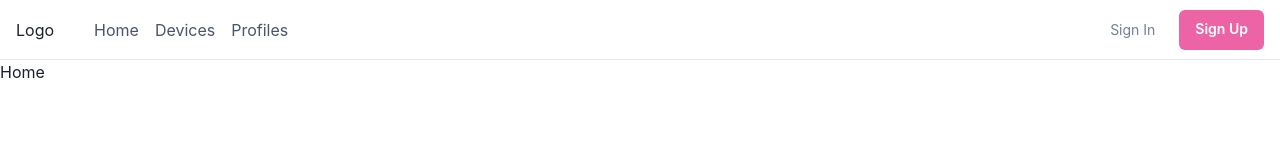
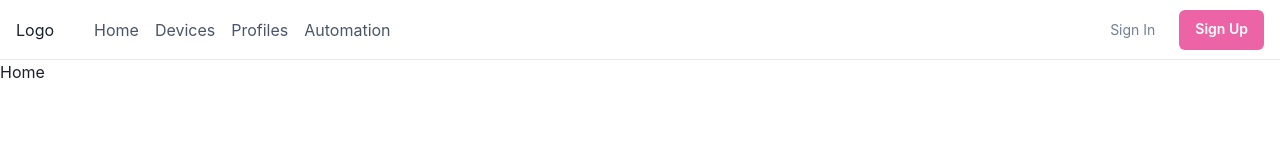
Before and after one commit to tryhardlaijun/ICT2106_P2_Project, a React (Create React App) app in the folder SmartHomeManager/SmartHomeManager.View/: page / in a window 1280 px wide. Shown: the top 160 px of the page. Built offline with nearby package versions, Linux system fonts and the light colour scheme.

Commit message:
added dummy data

```diff
--- a/SmartHomeManager/SmartHomeManager.View/src/components/NavBar.js
+++ b/SmartHomeManager/SmartHomeManager.View/src/components/NavBar.js
@@ -176,5 +176,9 @@ const NAV_ITEMS = [
   {
     label: "Profiles",
     href: "/profiles",
-  },
+    },
+    {
+        label: "Automation",
+        href: "Automation/Devices",
+    },
 ];
```
Also changed, not shown: SmartHomeManager/SmartHomeManager.View/src/components/Automation/dummyData.txt (added).
